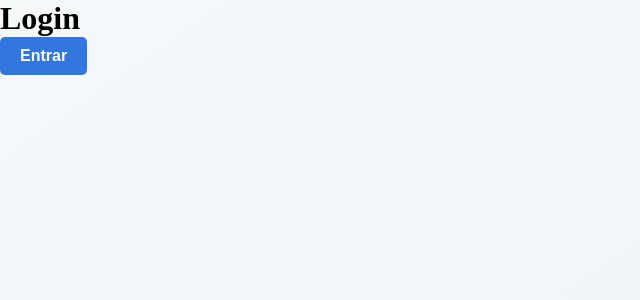
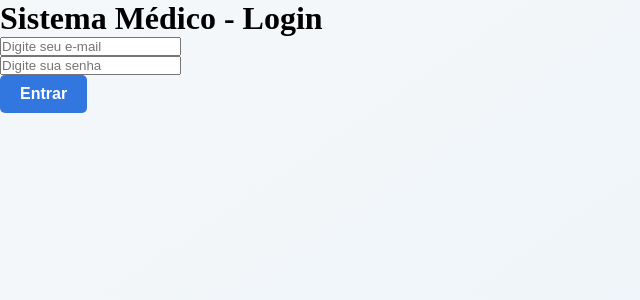
Before and after one commit to mirellaleoni/clinica-telemedicina, a React (Vite) app in the folder src/main/java/com/clinica/presentation/web-ui/: page / in a window 1280 px wide. Shown: the top 300 px of the page, without its empty margins (0-640 px from the left). Built offline with nearby package versions, Linux system fonts and the light colour scheme.

Commit message:
feat: Implement login functionality with validation and CORS support

```diff
--- a/src/main/java/com/clinica/presentation/web-ui/package.json
+++ b/src/main/java/com/clinica/presentation/web-ui/package.json
@@ -10,10 +10,12 @@
     "preview": "vite preview"
   },
   "dependencies": {
+    "@hookform/resolvers": "^5.4.0",
     "axios": "^1.17.0",
     "js-cookie": "^3.0.8",
     "react": "^19.2.6",
     "react-dom": "^19.2.6",
+    "react-hook-form": "^7.77.0",
     "react-router-dom": "^7.17.0",
     "styled-components": "^6.4.2",
     "zod": "^4.4.3"
--- /dev/null
+++ b/src/main/java/com/clinica/presentation/web-ui/src/Components/Input/Input.jsx
@@ -0,0 +1,12 @@
+function Input({ name, type, placeholder, register, ...props }) {
+    return (
+        <input
+            type={type}
+            placeholder={placeholder}
+            {...(register && register(name))}
+            {...props}
+        />
+    );
+}
+
+export default Input;
--- a/src/main/java/com/clinica/presentation/web-ui/src/Pages/Login/Login.jsx
+++ b/src/main/java/com/clinica/presentation/web-ui/src/Pages/Login/Login.jsx
@@ -1,12 +1,81 @@
+import { useState, useEffect } from "react";
+import { useForm } from "react-hook-form";
+import { zodResolver } from "@hookform/resolvers/zod";
+import { useNavigate } from "react-router-dom";
+
+import { loginSchema } from "../../schemas/loginSchema.js";
+
+import { loginService } from "../../services/authService";
+
 import Button from "../../Components/Button/Button";
+import Input from "../../Components/Input/Input";
 
 function Login() {
+    const navigate = useNavigate();
+    const [serverError, setServerError] = useState("");
+
+    const { register, handleSubmit, formState: { errors } } = useForm({
+        resolver: zodResolver(loginSchema)
+    });
+
+    useEffect(() => {
+        const token = localStorage.getItem("token");
+        if (token) {
+            navigate("/home");
+        }
+    }, [navigate]);
+
+    async function onSubmit(data) {
+        try {
+            setServerError("");
+            console.log(data);
+            const response = await loginService(data);
+
+            localStorage.setItem("token", response.token);
+
+            navigate("/home");
+
+        } catch (error) {
+            console.error(error);
+            if (error.response && error.response.data) {
+                setServerError(error.response.data);
+            } else {
+                setServerError("Erro ao conectar com o servidor.");
+            }
+        }
+    }
+
     return (
-        <>
-            <h1>Login</h1>
-            <Button text="Entrar" onClick={() => {console.log("pamonha")}} />
-        </>
-    )
+        <main>
+            <h1>Sistema Médico - Login</h1>
+
+            <form onSubmit={handleSubmit(onSubmit)}>
+                <div>
+                    <Input
+                        name="email"
+                        type="email"
+                        placeholder="Digite seu e-mail"
+                        register={register}
+                    />
+                    {errors.email && <p style={{ color: 'red' }}>{errors.email.message}</p>}
+                </div>
+
+                <div>
+                    <Input
+                        name="senha"
+                        type="password"
+                        placeholder="Digite sua senha"
+                        register={register}
+                    />
+                    {errors.senha && <p style={{ color: 'red' }}>{errors.senha.message}</p>}
+                </div>
+
+                {serverError && <p style={{ color: 'red', fontWeight: 'bold' }}>{serverError}</p>}
+
+                <Button text="Entrar" type="submit" />
+            </form>
+        </main>
+    );
 }
 
 export default Login;
```
Also changed, not shown: src/main/java/com/clinica/presentation/web-ui/src/schemas/loginSchema.js (renamed from src/main/java/com/clinica/presentation/web-ui/src/Schemas/loginSchema.js), 2 other files (tests, documents, lock files or other folders).
